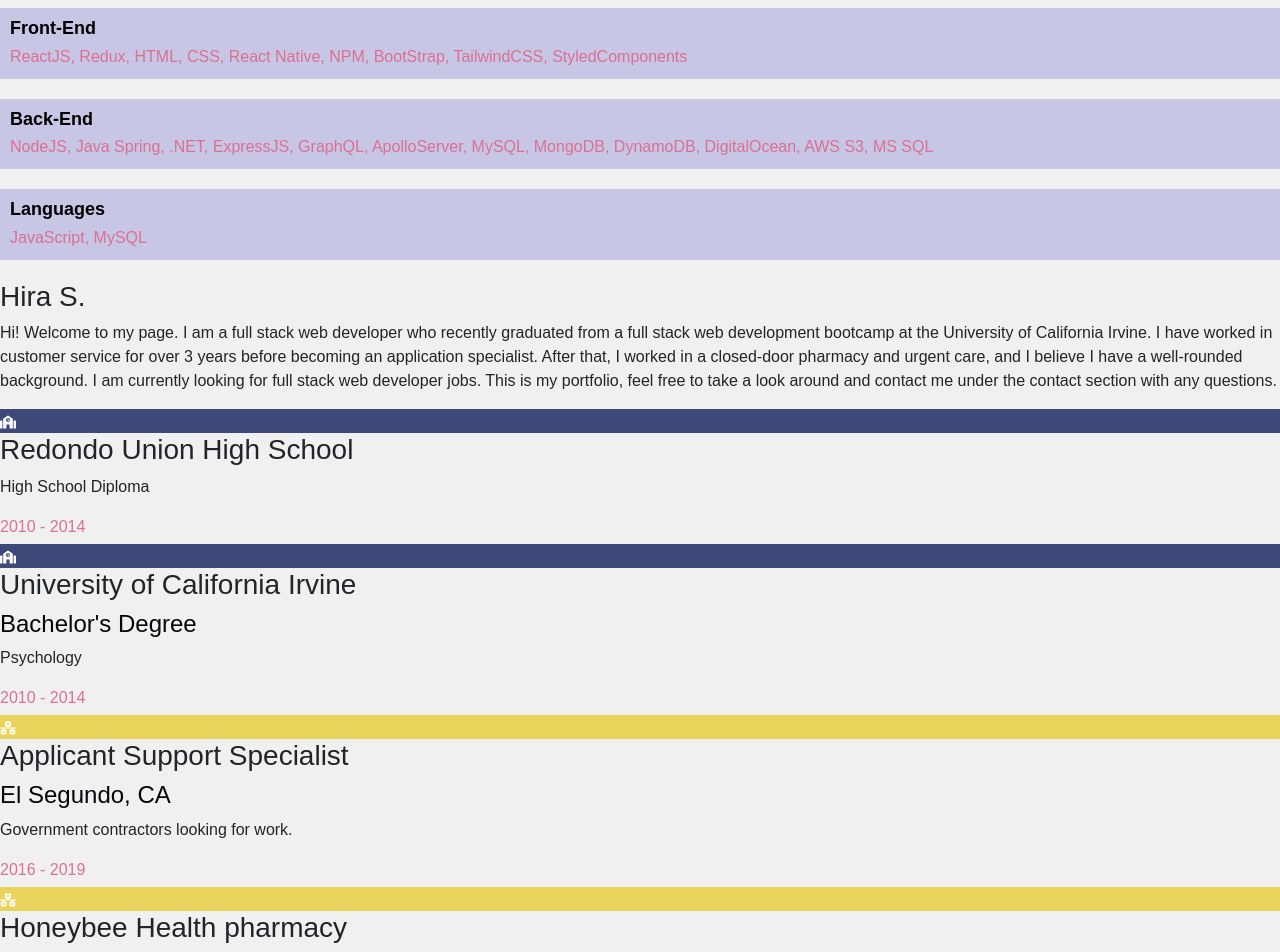
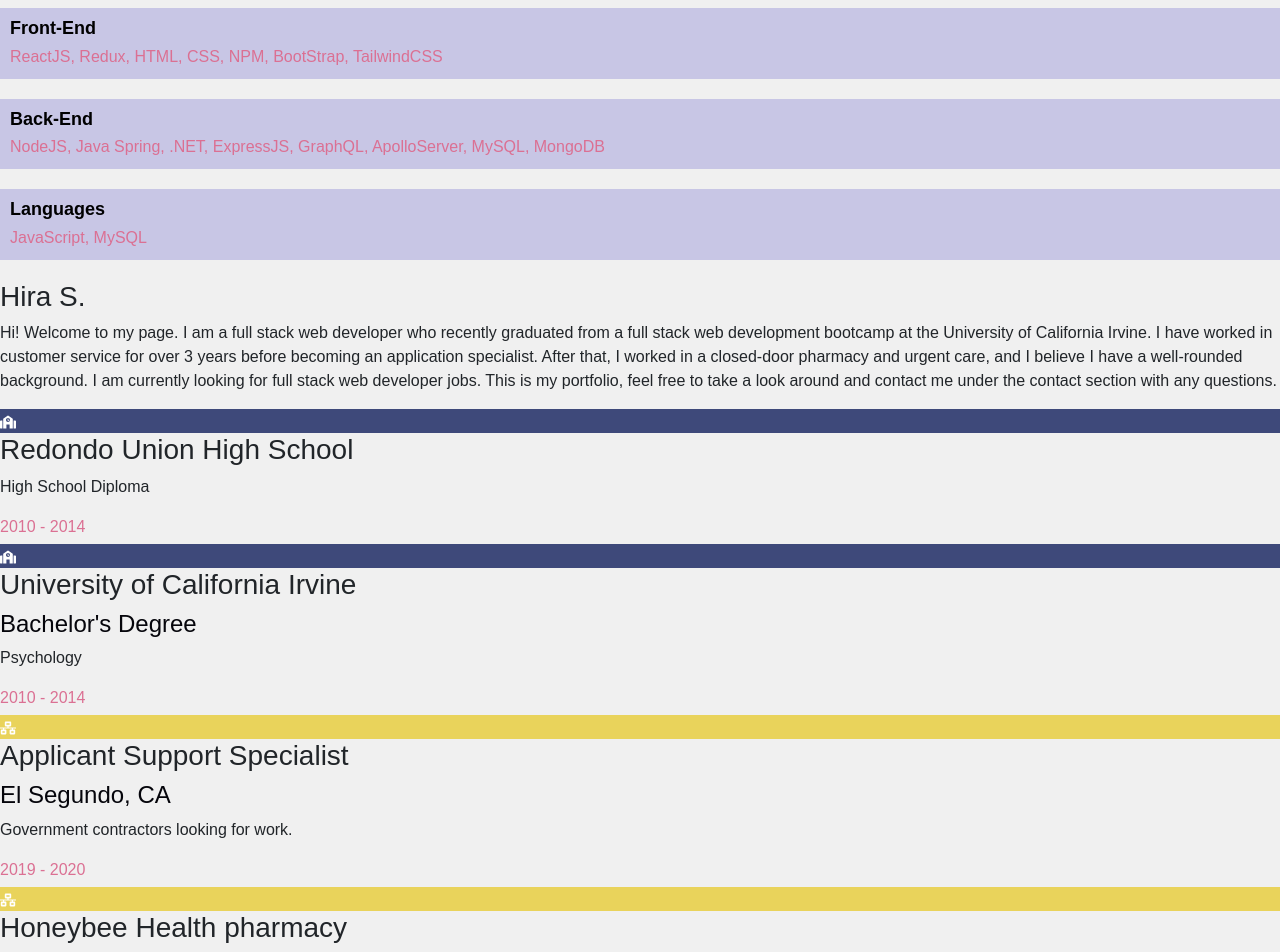
Before and after one commit to hirasoomroo/reactportfolio, a React (Create React App) app in the folder Professionalportfolio/: page /About in a window 1280 px wide. Shown: the part 380-1332 px from the top of the page. Built offline with nearby package versions, Linux system fonts and the light colour scheme.

Commit message:
trying to add tailwind

```diff
--- a/Professionalportfolio/package.json
+++ b/Professionalportfolio/package.json
@@ -19,6 +19,7 @@
     "react-router-dom": "^6.11.2",
     "react-scripts": "5.0.1",
     "react-vertical-timeline-component": "^3.6.0",
+    "tailwindcss": "^3.3.2",
     "web-vitals": "^2.1.4"
   },
   "scripts": {
--- a/Professionalportfolio/src/index.js
+++ b/Professionalportfolio/src/index.js
@@ -11,6 +11,7 @@ root.render(
   </React.StrictMode>
 );
 
+
 // If you want to start measuring performance in your app, pass a function
 // to log results (for example: reportWebVitals(console.log))
 // or send to an analytics endpoint. Learn more: https://bit.ly/CRA-vitals
--- a/Professionalportfolio/src/pages/About.js
+++ b/Professionalportfolio/src/pages/About.js
@@ -3,8 +3,8 @@ import {
   VerticalTimeline,
   VerticalTimelineElement,
 } from "react-vertical-timeline-component";
-import { FaSchool } from 'react-icons/fa';
-import { FaNetworkWired } from 'react-icons/fa';
+import { FaSchool } from "react-icons/fa";
+import { FaNetworkWired } from "react-icons/fa";
 import profilePhoto from "../assets/profilephoto.JPG";
 import "../styles/about.css";
 
@@ -21,31 +21,29 @@ function Experience() {
           iconStyle={{ background: "#3e497a", color: "#fff" }}
         >
           <div className="skills">
-            <h1>Skills</h1>
+            <h1 className="text-3xl font-bold">Skills</h1>
             <ol className="list">
               <li className="item">
-                <h2>Front-End</h2>
+                <h2 className="text-xl">Front-End</h2>
                 <span>
-                  ReactJS, Redux, HTML, CSS, React Native, NPM,
-                  BootStrap, TailwindCSS, StyledComponents
+                  ReactJS, Redux, HTML, CSS, NPM, BootStrap,
+                  TailwindCSS
                 </span>
               </li>
               <li className="item">
-                <h2>Back-End</h2>
+                <h2 className="text-xl">Back-End</h2>
                 <span>
                   NodeJS, Java Spring, .NET, ExpressJS, GraphQL, ApolloServer,
-                  MySQL, MongoDB, DynamoDB, DigitalOcean, AWS S3, MS SQL
+                  MySQL, MongoDB
                 </span>
               </li>
               <li className="item">
-                <h2>Languages</h2>
+                <h2 className="text-xl">Languages</h2>
                 <span>JavaScript, MySQL</span>
               </li>
             </ol>
           </div>
-          <h3 className="vertical-timeline-element-title">
-            Hira S.
-          </h3>
+          <h3 className="vertical-timeline-element-title">Hira S.</h3>
           <p>
             Hi! Welcome to my page. I am a full stack web developer who recently graduated from a full stack web development bootcamp at the University of California Irvine.
             I have worked in customer service for over 3 years before becoming an application specialist. After that, I worked in a closed-door pharmacy and urgent care,
@@ -54,7 +52,9 @@ function Experience() {
           </p>
         </VerticalTimelineElement>
         <VerticalTimelineElement
-          className={`vertical-timeline-element--education ${selectedSection === 'about' ? 'selected' : ''}`}
+          className={`vertical-timeline-element--education ${
+            selectedSection === "about" ? "selected" : ""
+          }`}
           date="2010 - 2014"
           iconStyle={{ background: "#3e497a", color: "#fff" }}
           icon={<FaSchool />}
@@ -66,7 +66,9 @@ function Experience() {
           <p>High School Diploma</p>
         </VerticalTimelineElement>
         <VerticalTimelineElement
-          className={`vertical-timeline-element--education ${selectedSection === 'skills' ? 'selected' : ''}`}
+          className={`vertical-timeline-element--education ${
+            selectedSection === "skills" ? "selected" : ""
+          }`}
           date="2010 - 2014"
           iconStyle={{ background: "#3e497a", color: "#fff" }}
           icon={<FaSchool />}
@@ -80,21 +82,23 @@ function Experience() {
           <p>Psychology</p>
         </VerticalTimelineElement>
         <VerticalTimelineElement
-          className={`vertical-timeline-element--work ${selectedSection === 'projects' ? 'selected' : ''}`}
-          date="2016 - 2019"
+          className={`vertical-timeline-element--work ${
+            selectedSection === "projects" ? "selected" : ""
+          }`}
+          date="2019 - 2020"
           iconStyle={{ background: "#e9d35b", color: "#fff" }}
           icon={<FaNetworkWired />}
         >
           <h3 className="vertical-timeline-element-title">
             Applicant Support Specialist
           </h3>
-          <h4 className="vertical-timeline-element-subtitle">
-            El Segundo, CA
-          </h4>
+          <h4 className="vertical-timeline-element-subtitle">El Segundo, CA</h4>
           <p>Government contractors looking for work.</p>
         </VerticalTimelineElement>
         <VerticalTimelineElement
-          className={`vertical-timeline-element--work ${selectedSection === 'projects' ? 'selected' : ''}`}
+          className={`vertical-timeline-element--work ${
+            selectedSection === "projects" ? "selected" : ""
+          }`}
           date="2020 - 2021"
           iconStyle={{ background: "#e9d35b", color: "#fff" }}
           icon={<FaNetworkWired />}
@@ -102,9 +106,7 @@ function Experience() {
           <h3 className="vertical-timeline-element-title">
             Honeybee Health pharmacy
           </h3>
-          <h4 className="vertical-timeline-element-subtitle">
-            Los Angeles, CA
-          </h4>
+          <h4 className="vertical-timeline-element-subtitle">Los Angeles, CA</h4>
           <p>Closed Door Pharmacy; a new way to buy medicine.</p>
         </VerticalTimelineElement>
       </VerticalTimeline>
--- a/Professionalportfolio/src/styles/Projects.css
+++ b/Professionalportfolio/src/styles/Projects.css
@@ -9,13 +9,13 @@
   }
   .projects .projectTitle {
     text-align: center;
-    color: #101114;
+    color: 255, 233, 243;
     font-size: 60px;
     font-weight: bolder;
   }
 
   .projectList {
-    /*width: 70vw;*/
+
     height: auto;
     display: grid;
 
```
Also changed, not shown: Professionalportfolio/tailwind.config.js (added, +8 -0 lines), Professionalportfolio/src/styles/about.css (indentation only), 1 other file (tests, documents, lock files or other folders).
